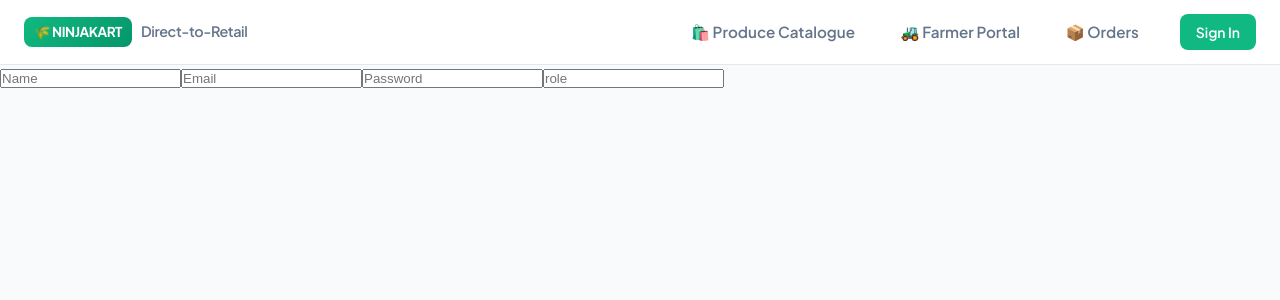
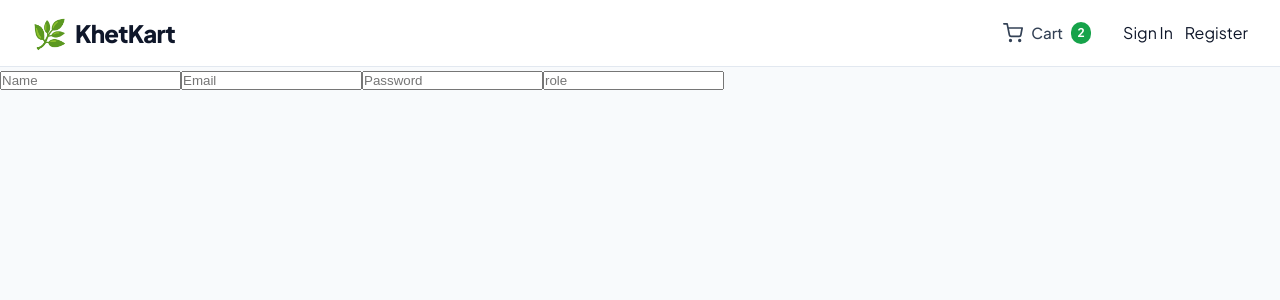
Before and after one commit to kalviumcommunity/SW2627-Next.js-Ninjacart, a Next.js app in the folder frontend/: page /register in a window 1280 px wide. Shown: the top 300 px of the page. Built offline with nearby package versions, Linux system fonts and the light colour scheme.

Commit message:
Fix BUG-010: Add Sign Out button to Navbar and implement dynamic authentication state

```diff
--- a/frontend/app/layout.tsx
+++ b/frontend/app/layout.tsx
@@ -1,6 +1,7 @@
 import type { Metadata } from 'next';
-import Link from 'next/link';
 import './globals.css';
+import { AuthProvider } from '@/components/AuthProvider';
+import { Navbar } from '@/components/Navbar';
 
 export const metadata: Metadata = {
   title: 'Ninjacart | Farm to Retail Produce Supply Chain Platform',
@@ -16,42 +17,10 @@ export default function RootLayout({
   return (
     <html lang="en">
       <body>
-        <header className="navbar">
-          <div className="navbar-container">
-            <Link href="/" className="logo-brand">
-              <span className="logo-badge">🌾 NINJAKART</span>
-              <span style={{ fontWeight: 600, fontSize: '0.9rem', color: '#64748b' }}>Direct-to-Retail</span>
-            </Link>
-
-            <nav className="nav-links">
-              <Link href="/catalogue" className="nav-link">
-                🛍️ Produce Catalogue
-              </Link>
-              <Link href="/farmer/dashboard" className="nav-link">
-                🚜 Farmer Portal
-              </Link>
-              <Link href="/orders" className="nav-link">
-                📦 Orders
-              </Link>
-              <Link
-                href="/login"
-                style={{
-                  padding: '0.45rem 1rem',
-                  backgroundColor: '#10b981',
-                  color: '#ffffff',
-                  borderRadius: '8px',
-                  fontWeight: 600,
-                  fontSize: '0.875rem',
-                  marginLeft: '0.5rem',
-                }}
-              >
-                Sign In
-              </Link>
-            </nav>
-          </div>
-        </header>
-
-        <main>{children}</main>
+        <AuthProvider>
+          <Navbar />
+          <main>{children}</main>
+        </AuthProvider>
       </body>
     </html>
   );
--- /dev/null
+++ b/frontend/components/AuthProvider.tsx
@@ -0,0 +1,75 @@
+'use client';
+
+import React, { createContext, useContext, useState, useEffect } from 'react';
+import { useRouter } from 'next/navigation';
+
+interface User {
+  id: string;
+  name: string;
+  email: string;
+  role: string;
+}
+
+interface AuthContextType {
+  user: User | null;
+  token: string | null;
+  login: (userData: User, token: string) => void;
+  logout: () => void;
+  isLoading: boolean;
+}
+
+const AuthContext = createContext<AuthContextType | undefined>(undefined);
+
+export function AuthProvider({ children }: { children: React.ReactNode }) {
+  const [user, setUser] = useState<User | null>(null);
+  const [token, setToken] = useState<string | null>(null);
+  const [isLoading, setIsLoading] = useState(true);
+  const router = useRouter();
+
+  useEffect(() => {
+    // Load auth state from local storage on mount
+    const storedToken = localStorage.getItem('token');
+    const storedUser = localStorage.getItem('user');
+
+    if (storedToken && storedUser) {
+      try {
+        setToken(storedToken);
+        setUser(JSON.parse(storedUser));
+      } catch (e) {
+        console.error("Failed to parse stored user", e);
+        localStorage.removeItem('token');
+        localStorage.removeItem('user');
+      }
+    }
+    setIsLoading(false);
+  }, []);
+
+  const login = (userData: User, authToken: string) => {
+    setUser(userData);
+    setToken(authToken);
+    localStorage.setItem('token', authToken);
+    localStorage.setItem('user', JSON.stringify(userData));
+  };
+
+  const logout = () => {
+    setUser(null);
+    setToken(null);
+    localStorage.removeItem('token');
+    localStorage.removeItem('user');
+    router.push('/login');
+  };
+
+  return (
+    <AuthContext.Provider value={{ user, token, login, logout, isLoading }}>
+      {children}
+    </AuthContext.Provider>
+  );
+}
+
+export function useAuth() {
+  const context = useContext(AuthContext);
+  if (context === undefined) {
+    throw new Error('useAuth must be used within an AuthProvider');
+  }
+  return context;
+}
--- /dev/null
+++ b/frontend/components/Navbar.tsx
@@ -0,0 +1,131 @@
+'use client';
+
+import Link from 'next/link';
+import { useAuth } from './AuthProvider';
+import { usePathname, useRouter } from 'next/navigation';
+import { useState } from 'react';
+
+export function Navbar() {
+  const { user, logout } = useAuth();
+  const pathname = usePathname();
+  const router = useRouter();
+  const [searchQuery, setSearchQuery] = useState('');
+
+  const handleSearch = (e: React.FormEvent) => {
+    e.preventDefault();
+    if (searchQuery.trim()) {
+      router.push(`/catalogue?search=${encodeURIComponent(searchQuery.trim())}`);
+    } else {
+      router.push('/catalogue');
+    }
+  };
+
+  return (
+    <header className="navbar" style={{ backgroundColor: '#ffffff', borderBottom: '1px solid #e2e8f0', padding: '0.75rem 2rem' }}>
+      <div style={{ display: 'flex', alignItems: 'center', justifyContent: 'space-between', maxWidth: '1440px', margin: '0 auto', width: '100%' }}>
+
+        {/* Logo */}
+        <Link href="/" style={{ display: 'flex', alignItems: 'center', gap: '0.5rem', textDecoration: 'none' }}>
+          <span style={{ fontSize: '1.75rem', color: '#16a34a' }}>🌿</span>
+          <span style={{ fontSize: '1.5rem', fontWeight: 800, color: '#0f172a', letterSpacing: '-0.03em' }}>KhetKart</span>
+        </Link>
+
+        {/* Search Bar - only shown if on catalogue or retailer, and NOT on auth pages */}
+        {!(pathname === '/login' || pathname === '/register') && (pathname?.startsWith('/catalogue') || user?.role === 'RETAILER' || !user) && (
+          <div style={{ flex: '0 1 600px', margin: '0 2rem' }}>
+            <form onSubmit={handleSearch} style={{ position: 'relative', width: '100%' }}>
+              <span style={{ position: 'absolute', left: '1rem', top: '50%', transform: 'translateY(-50%)', color: '#94a3b8' }}>
+                <svg xmlns="http://www.w3.org/2000/svg" width="18" height="18" viewBox="0 0 24 24" fill="none" stroke="currentColor" strokeWidth="2" strokeLinecap="round" strokeLinejoin="round">
+                  <circle cx="11" cy="11" r="8"></circle>
+                  <line x1="21" y1="21" x2="16.65" y2="16.65"></line>
+                </svg>
+              </span>
+              <input
+                type="text"
+                placeholder="Search produce, e.g., tomatoes, onions..."
+                value={searchQuery}
+                onChange={(e) => setSearchQuery(e.target.value)}
+                style={{
+                  width: '100%',
+                  padding: '0.65rem 1rem 0.65rem 2.75rem',
+                  borderRadius: '8px',
+                  border: '1px solid #e2e8f0',
+                  backgroundColor: '#f8fafc',
+                  fontSize: '0.9rem',
+                  outline: 'none',
+                  transition: 'border-color 0.2s ease',
+                }}
+              />
+            </form>
+          </div>
+        )}
+
+        {/* Right Nav */}
+        <nav style={{ display: 'flex', alignItems: 'center', gap: '1.5rem' }}>
+          {/* Cart - only for retailers */}
+          {(user?.role === 'RETAILER' || !user) && (
+            <Link href="/cart" style={{ display: 'flex', alignItems: 'center', gap: '0.5rem', textDecoration: 'none', color: '#334155', fontWeight: 500, fontSize: '0.95rem' }}>
+              <svg xmlns="http://www.w3.org/2000/svg" width="20" height="20" viewBox="0 0 24 24" fill="none" stroke="currentColor" strokeWidth="2" strokeLinecap="round" strokeLinejoin="round">
+                <circle cx="9" cy="21" r="1"></circle>
+                <circle cx="20" cy="21" r="1"></circle>
+                <path d="M1 1h4l2.68 13.39a2 2 0 0 0 2 1.61h9.72a2 2 0 0 0 2-1.61L23 6H6"></path>
+              </svg>
+              Cart
+              <span style={{ backgroundColor: '#16a34a', color: 'white', fontSize: '0.75rem', fontWeight: 700, padding: '0.1rem 0.4rem', borderRadius: '12px' }}>2</span>
+            </Link>
+          )}
+
+          {user?.role === 'FARMER' && (
+            <Link href="/farmer/dashboard" className={`nav-link ${pathname?.startsWith('/farmer') ? 'active' : ''}`} style={{ fontSize: '0.95rem' }}>
+              Dashboard
+            </Link>
+          )}
+
+          {user ? (
+            <div style={{ display: 'flex', alignItems: 'center', gap: '1rem', marginLeft: '0.5rem' }}>
+              <div style={{ display: 'flex', alignItems: 'center', gap: '0.5rem', cursor: 'default', padding: '0.4rem 0.8rem', borderRadius: '8px', backgroundColor: '#f1f5f9' }}>
+                <svg xmlns="http://www.w3.org/2000/svg" width="18" height="18" viewBox="0 0 24 24" fill="none" stroke="currentColor" strokeWidth="2" strokeLinecap="round" strokeLinejoin="round" style={{ color: '#64748b' }}>
+                  <path d="M20 21v-2a4 4 0 0 0-4-4H8a4 4 0 0 0-4 4v2"></path>
+                  <circle cx="12" cy="7" r="4"></circle>
+                </svg>
+                <span style={{ fontSize: '0.9rem', fontWeight: 600, color: '#334155' }}>
+                  {user.role === 'RETAILER' ? 'Retailer' : 'Farmer'}
+                </span>
+              </div>
+              <button
+                onClick={logout}
+                style={{
+                  background: 'none',
+                  border: 'none',
+                  color: '#ef4444',
+                  fontWeight: 600,
+                  fontSize: '0.9rem',
+                  cursor: 'pointer',
+                  display: 'flex',
+                  alignItems: 'center',
+                  gap: '0.35rem'
+                }}
+              >
+                <svg xmlns="http://www.w3.org/2000/svg" width="16" height="16" viewBox="0 0 24 24" fill="none" stroke="currentColor" strokeWidth="2" strokeLinecap="round" strokeLinejoin="round">
+                  <path d="M9 21H5a2 2 0 0 1-2-2V5a2 2 0 0 1 2-2h4"></path>
+                  <polyline points="16 17 21 12 16 7"></polyline>
+                  <line x1="21" y1="12" x2="9" y2="12"></line>
+                </svg>
+                Sign Out
+              </button>
+            </div>
+          ) : (
+            <div style={{ display: 'flex', alignItems: 'center', gap: '0.75rem', marginLeft: '0.5rem' }}>
+              <Link href="/login" className="nav-btn-login">
+                Sign In
+              </Link>
+              <Link href="/register" className="nav-btn-register">
+                Register
+              </Link>
+            </div>
+          )}
+        </nav>
+      </div>
+    </header>
+  );
+}
```
